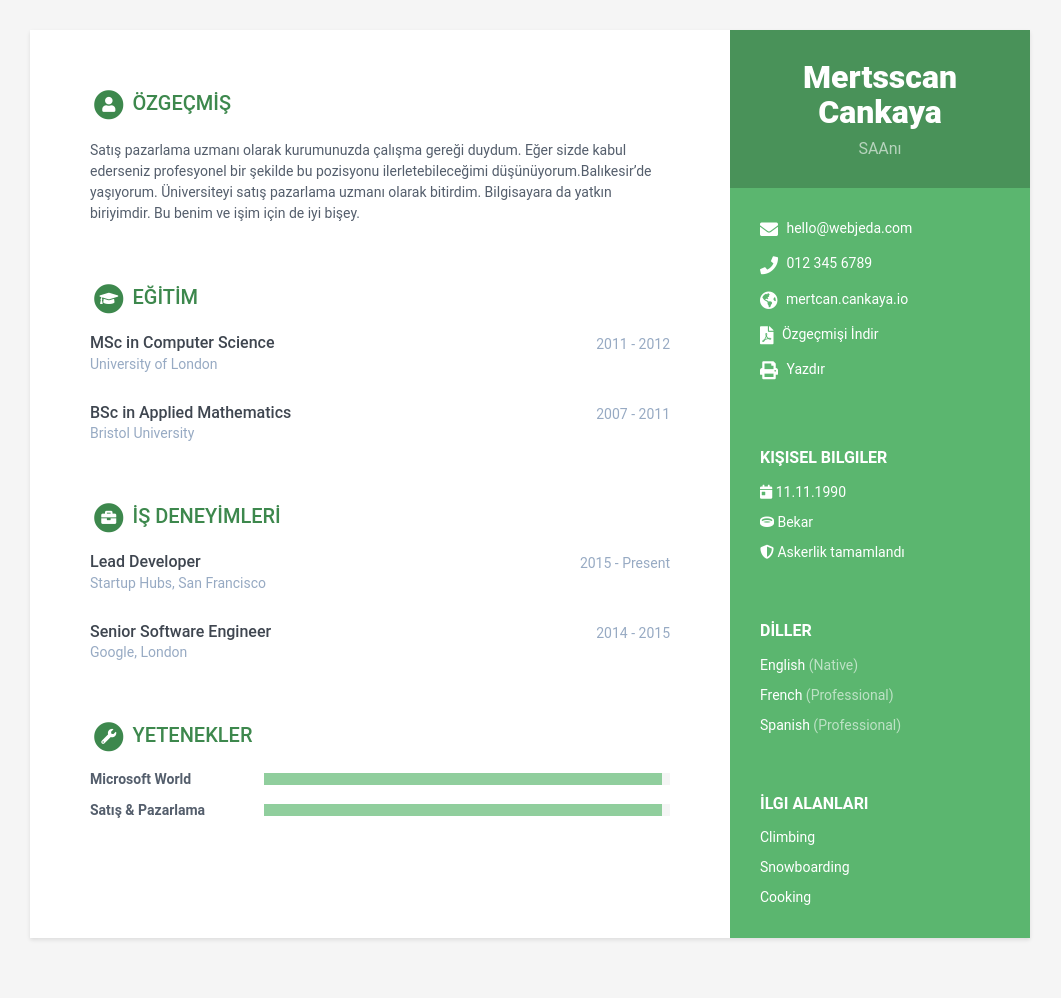
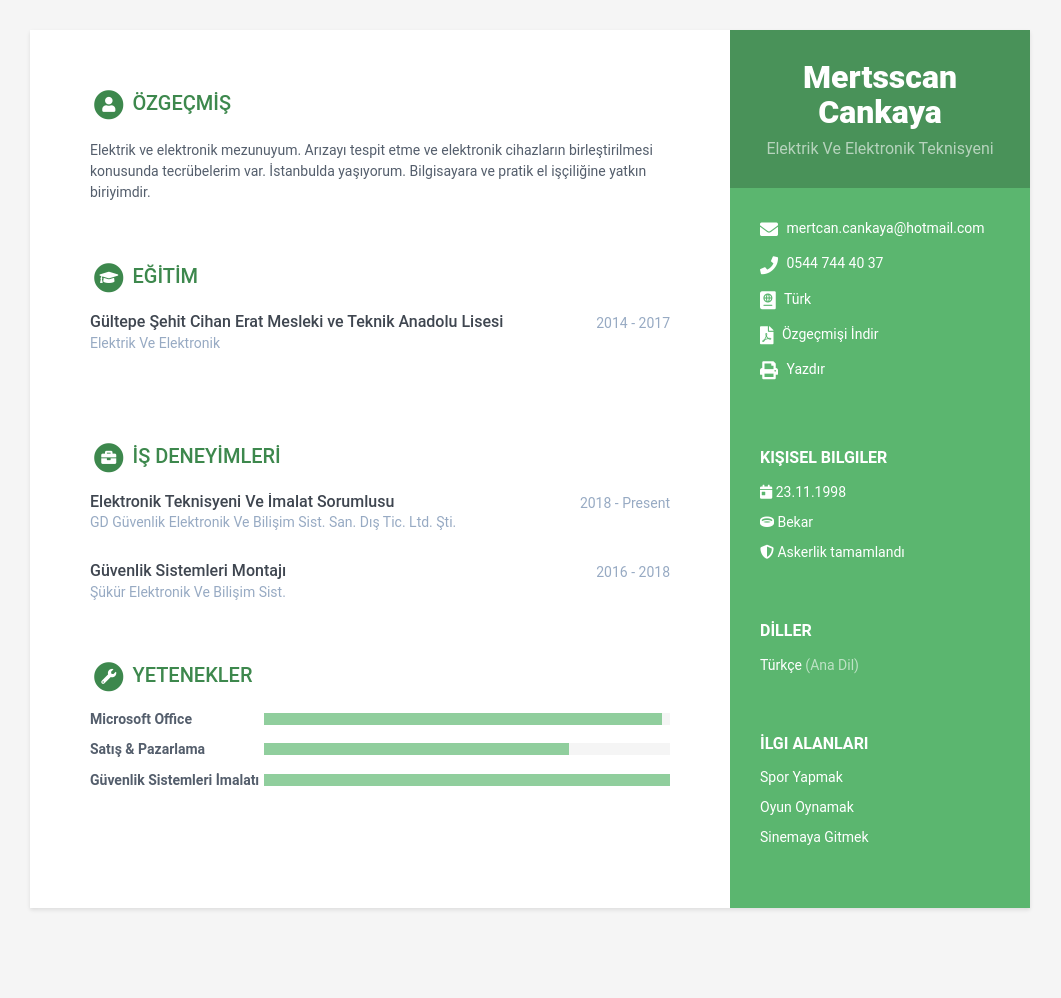
Before and after one commit to mertcankayaa/resume, a Jekyll site: the page built from index.html, in a window 1280 px wide. Shown: the whole page, without its empty margins (110-1171 px from the left). Built offline with Jekyll 4.4.1, drawn with Linux system fonts in a browser that asks for light colours; after the commit the page ends 968 px from its top, so only the background shows below that.

Commit message:
Update data.yml

```diff
--- a/_data/data.yml
+++ b/_data/data.yml
@@ -8,40 +8,33 @@ sidebar:
 
     # Profile information
     name: Mertsscan Cankaya
-    tagline: SAAnı
+    tagline: Elektrik Ve Elektronik Teknisyeni
     avatar: #profile.png  #place a 100x100 picture inside /assets/images/ folder and provide the name of the file below
 
     # Sidebar links
-    email: hello@webjeda.com
-    phone: 012 345 6789
-    citizenship:
-    website: mertcan.cankaya.io #do not add http://
+    email: mertcan.cankaya@hotmail.com
+    phone: 0544 744 40 37
+    citizenship: Türk
     linkedin:
     xing:
     github:
-    telegram: # add your nickname without '@' sign
+    telegram:
     gitlab:
     bitbucket:
-    twitter: #'@webjeda'
-    stack-overflow: # Number/Username, e.g. 123456/alandoe
+    twitter:
+    stack-overflow:
     codewars:
-    goodreads: # Number-Username, e.g. 123456-alandoe
+    goodreads:
     pdf: ./Mertcan Cankaya CV.pdf #http://www.africau.edu/images/default/sample.pdf
     print: yes
 
     languages:
-      - idiom: English
-        level: Native
-
-      - idiom: French
-        level: Professional
-
-      - idiom: Spanish
-        level: Professional
+      - idiom: Türkçe
+        level: Ana Dil
 
     # Check for icons: https://fontawesome.com/v5/search
     personals:
-      - item: "11.11.1990"
+      - item: "23.11.1998"
         icon: fas fa-calendar-day
         link:
 
@@ -54,44 +47,42 @@ sidebar:
         link:
 
     interests:
-      - item: Climbing
+      - item: Spor Yapmak
         link:
 
-      - item: Snowboarding
+      - item: Oyun Oynamak
         link:
 
-      - item: Cooking
+      - item: Sinemaya Gitmek
         link:
 
 career-profile:
     title: ÖZGEÇMİŞ
     summary: |
-      Satış pazarlama uzmanı olarak kurumunuzda çalışma gereği duydum.
-      Eğer sizde kabul ederseniz profesyonel bir şekilde bu pozisyonu
-      ilerletebileceğimi düşünüyorum.Balıkesir'de yaşıyorum. Üniversiteyi
-      satış pazarlama uzmanı olarak bitirdim. Bilgisayara da yatkın biriyimdir.
-      Bu benim ve işim için de iyi bişey.
+      Elektrik ve elektronik mezunuyum. Arızayı tespit etme ve elektronik
+      cihazların birleştirilmesi konusunda tecrübelerim var.
+      İstanbulda yaşıyorum. Bilgisayara ve pratik el işçiliğine yatkın biriyimdir.
 education:
-    - degree: MSc in Computer Science
-      university: University of London
-      time: 2011 - 2012
+    - degree: Gültepe Şehit Cihan Erat Mesleki ve Teknik Anadolu Lisesi
+      university: Elektrik Ve Elektronik
+      time: 2014 - 2017
       details: |
 #        detay
-    - degree: BSc in Applied Mathematics
-      university: Bristol University
-      time: 2007 - 2011
-      details: |
+    - degree:
+      university:
+      time:
+      details:
 #        detay
 
 experiences:
-    - role: Lead Developer
-      time: 2015 - Present
-      company: Startup Hubs, San Francisco
+    - role: Elektronik Teknisyeni Ve İmalat Sorumlusu
+      time: 2018 - Present
+      company: GD Güvenlik Elektronik Ve Bilişim Sist. San. Dış Tic. Ltd. Şti.
       details: |
 #        detay
-    - role: Senior Software Engineer
-      time: 2014 - 2015
-      company: Google, London
+    - role: Güvenlik Sistemleri Montajı
+      time: 2016 - 2018
+      company: Şükür Elektronik Ve Bilişim Sist.
       details: |
 #        detay
 projects:
@@ -148,11 +139,14 @@ skills:
     title: Yetenekler
 
     toolset:
-      - name: Microsoft World
+      - name: Microsoft Office
         level: 98%
 
       - name: Satış & Pazarlama
-        level: 98%
+        level: 75%
+
+      - name: Güvenlik Sistemleri İmalatı
+        level: 100%
 
 footer: >
 #    Designed with <i class="fas fa-heart"></i> by <a href="http://themes.3rdwavemedia.com" target="_blank" rel="nofollow">Xiaoying Riley</a>
```
